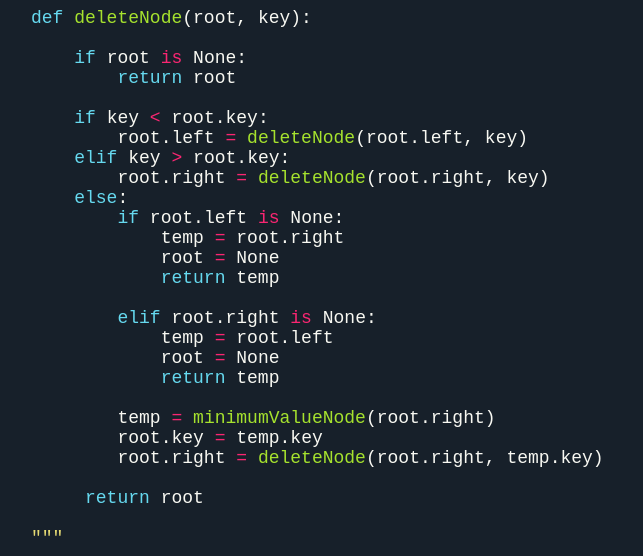
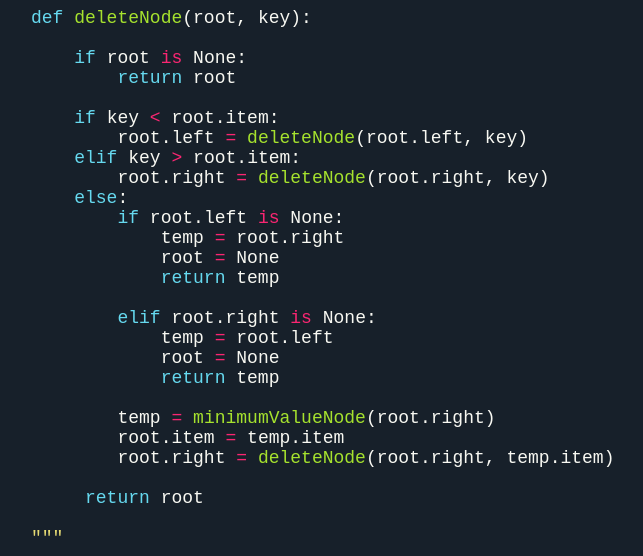
Before and after one commit to Mayurji/mayurji.github.io, a Jekyll site: the page built from _data-structure-algorithms/2021-02-01-DSA_8.md, in a window 1280 px wide and 900 px high, scrolled down 7621 px. Shown: the part 152-708 px from the top of the window, without its empty margins (33-676 px from the left). Built offline with Jekyll 4.4.1, drawn with Linux system fonts in a browser that asks for light colours; nearby versions of some CDN libraries; comment, search, counter and statistics services are not loaded.

Commit message:
Update 2021-02-01-DSA_8.md

```diff
--- a/_data-structure-algorithms/2021-02-01-DSA_8.md
+++ b/_data-structure-algorithms/2021-02-01-DSA_8.md
@@ -146,9 +146,9 @@ def deleteNode(root, key):
     if root is None:
         return root
 
-    if key < root.key:
+    if key < root.item:
         root.left = deleteNode(root.left, key)
-    elif key > root.key:
+    elif key > root.item:
         root.right = deleteNode(root.right, key)
     else:
         if root.left is None:
@@ -162,8 +162,8 @@ def deleteNode(root, key):
             return temp
 
         temp = minimumValueNode(root.right)
-        root.key = temp.key
-        root.right = deleteNode(root.right, temp.key)
+        root.item = temp.item
+        root.right = deleteNode(root.right, temp.item)
 
      return root
 
```
